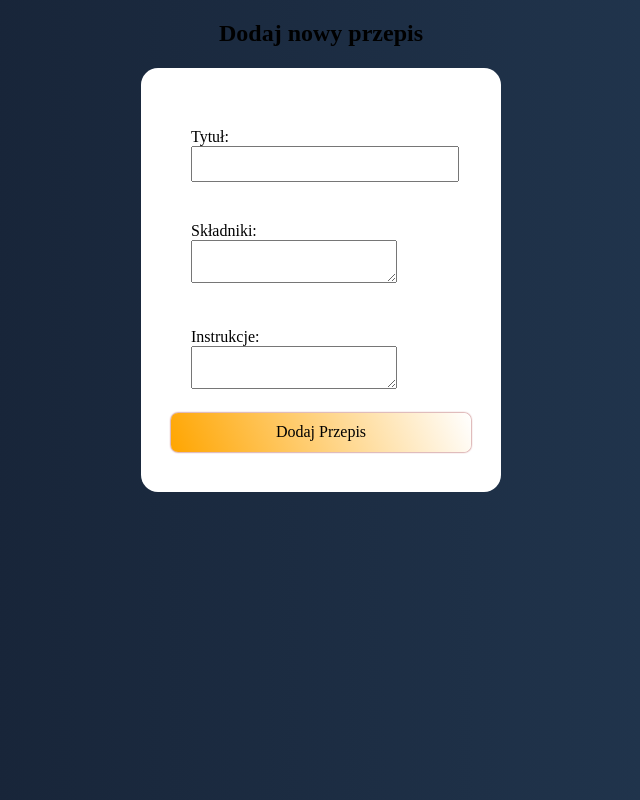
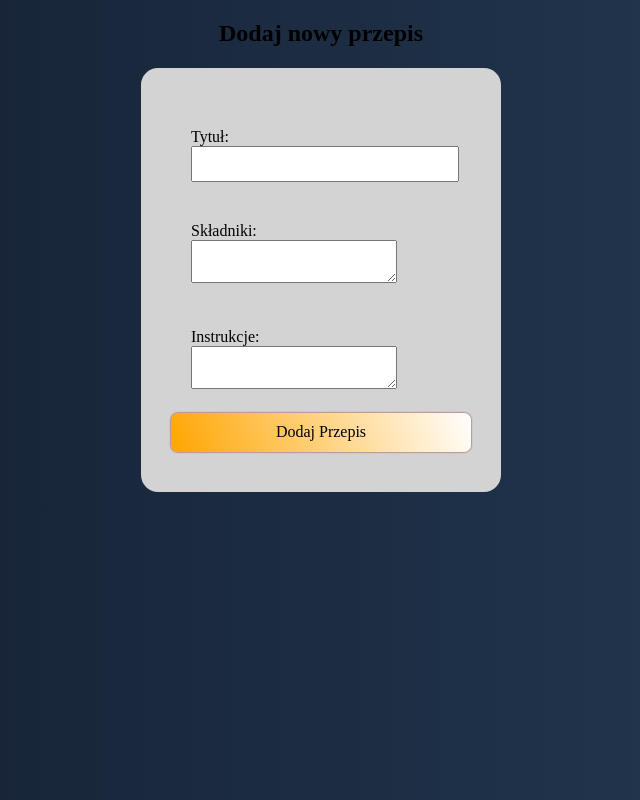
Before and after one commit to Mercaton/Recipe-Book-APP, a React (Vite) app: page / in a window 1280 px wide. Shown: the whole page, without its empty margins (319-959 px from the left). Built offline with nearby package versions, Linux system fonts and the light colour scheme.

Commit message:
looking for right bgc color in recipe form

```diff
--- a/src/styles/_addrecipe.scss
+++ b/src/styles/_addrecipe.scss
@@ -13,7 +13,7 @@
   justify-content: center;
   width: 300px;
   margin: auto;
-  background-color: white;
+  background-color: lightgrey;
   padding: 40px 30px;
   border-radius: 17px;
   input {
```
